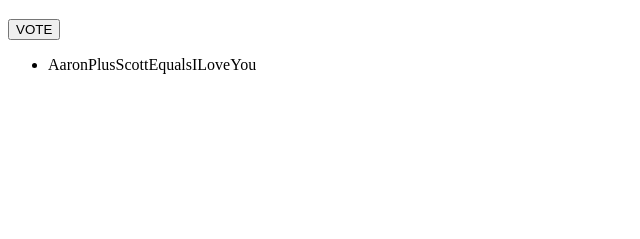
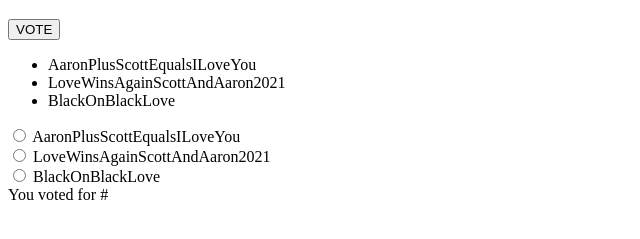
Before and after one commit to suprfrye/hashtag, a plain HTML site: page index.html in a window 1280 px wide. Shown: the part 61-300 px from the top of the page, without its empty margins (0-640 px from the left). Drawn offline with nearby package versions, Linux system fonts and the light colour scheme.

Commit message:
Add radio buttons

```diff
--- a/index.html
+++ b/index.html
@@ -13,6 +13,11 @@
         {{ hashtag.title }}
       </li>
     </ul>
+    <div v-for="hashtag in hashtags">
+      <input type="radio" id="hashtag.title" name="picked" :value="hashtag.title" v-model="picked">
+      <label for="hashtag.title">{{ hashtag.title }}</label>
+    </div>
+    <span>You voted for #{{ picked }}</span>
   </div>
 
   <script>
@@ -20,7 +25,12 @@
       el: '#app',
       data: {
         message: 'Aaron <3 Scott Wedding Hashtag',
-        hashtags: [{ title: 'AaronPlusScottEqualsILoveYou', count: 1 }]
+        hashtags: [
+          { title: 'AaronPlusScottEqualsILoveYou', count: 7 },
+          { title: 'LoveWinsAgainScottAndAaron2021', count: 5 },
+          { title: 'BlackOnBlackLove', count: 3 }
+        ],
+        picked: ''
       },
       methods: {
         addHashtag: function() {
```
